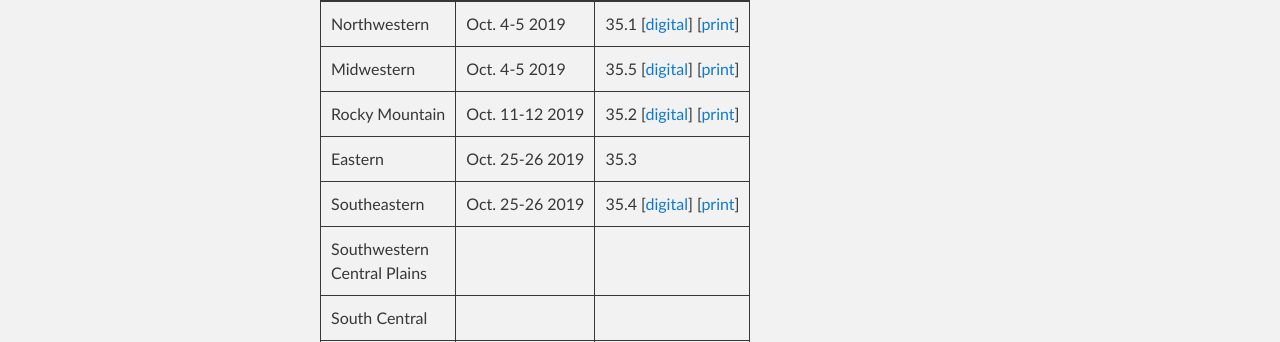
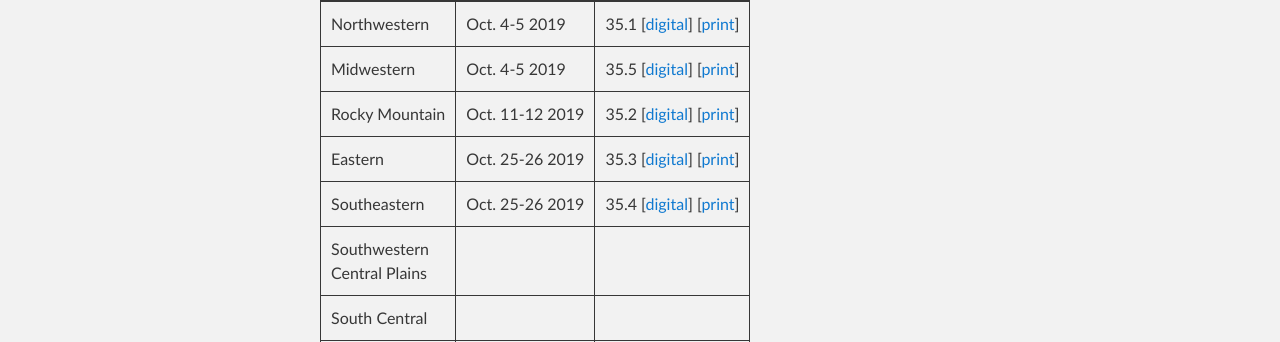
Before and after one commit to ccsc-journal/ccsc-editor, a Jekyll site: the page built from docs/index.md, in a window 1280 px wide. Shown: the part 815-1157 px from the top of the page. Built offline with Jekyll 4.4.1, drawn with Linux system fonts in a browser that asks for light colours; our own code applies the rules of GitHub Pages for plain Markdown files.

Commit message:
add links to EA2019

```diff
--- a/docs/index.md
+++ b/docs/index.md
@@ -21,7 +21,7 @@ Sciences in Colleges" according to the following schedule.
 | Northwestern | Oct. 4-5 2019 | 35.1 [[digital](http://www.ccsc.org/publications/journals/NW2019.pdf)] [[print](https://www.amazon.com/dp/1694497798)] |
 | Midwestern | Oct. 4-5 2019 | 35.5 [[digital](http://www.ccsc.org/publications/journals/MW2019.pdf)] [[print](https://www.amazon.com/dp/1694361128)] |
 | Rocky Mountain | Oct. 11-12 2019 | 35.2 [[digital](http://www.ccsc.org/publications/journals/RM2019.pdf)] [[print](https://www.amazon.com/dp/1695207424)] |
-| Eastern | Oct. 25-26 2019 | 35.3 |
+| Eastern | Oct. 25-26 2019 | 35.3 [[digital](http://ccsc.org/publications/journals/EA2019.pdf)] [[print](https://www.amazon.com/dp/1699203504)] |
 | Southeastern | Oct. 25-26 2019 | 35.4 [[digital](http://www.ccsc.org/publications/journals/SE2019.pdf)] [[print](https://www.amazon.com/dp/1696005221)] |
 | Southwestern <br> Central Plains | | |
 | South Central | | |
```
